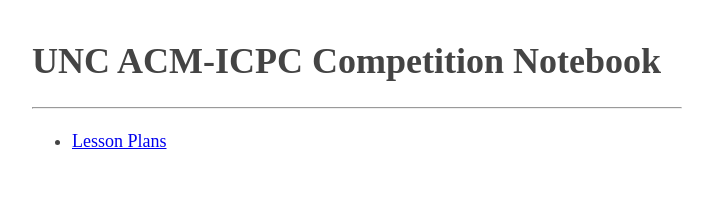
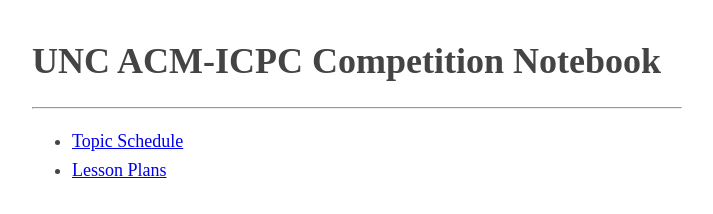
Before and after one commit to unc-acm/unc-acm.github.io, a plain HTML site: page index.html in a window 1280 px wide. Shown: the whole page, without its empty margins (283-996 px from the left). Drawn offline with Linux system fonts and the light colour scheme.

Commit message:
added topic schedule

```diff
--- a/index.html
+++ b/index.html
@@ -20,6 +20,9 @@ h1,h2,h3 {
         <h1>UNC ACM-ICPC Competition Notebook</h1>
         <hr>
         <ul>
+            <li><a href="https://docs.google.com/spreadsheets/d/1OVu7QbcAaN59y9BO1EcGkZVjsF_ZZmZU7seARIpZlhA/edit?usp=sharing">
+                    Topic Schedule
+                </a></li>
             <li><a href="/lesson-plans/">Lesson Plans</a></li>
         </ul>
     </body>
```
Also changed, not shown: 1 other file.
